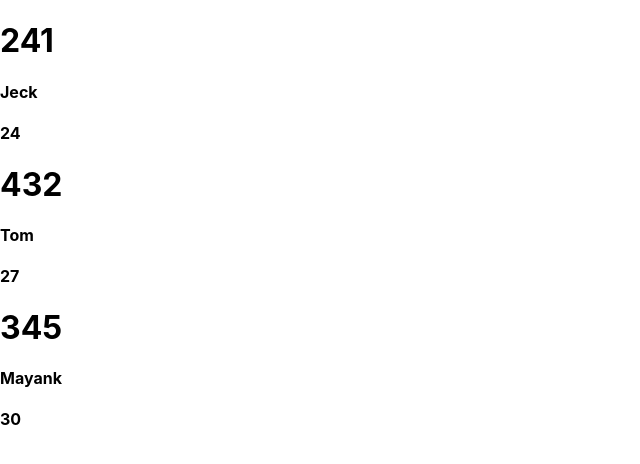
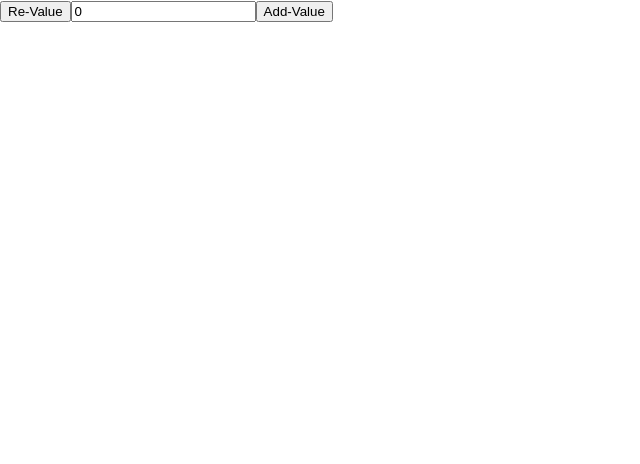
Before and after one commit to rnwsavan/reactproject, a React (Create React App) app: page / in a window 1280 px wide. Shown: the top 464 px of the page, without its empty margins (0-640 px from the left). Built offline with nearby package versions, Linux system fonts and the light colour scheme.

Commit message:
Counter Value

```diff
--- a/src/App.js
+++ b/src/App.js
@@ -12,7 +12,7 @@ import Loading from './component/Load/Loading';
 import Du_Home from './containers/Home/Du_Home';
 import Counter from './containers/Class/Function/Counter';
 
-<Counter/>
+
 
 const HomeWithLoading = Loading(Du_Home)
 
@@ -37,13 +37,16 @@ function App() {
 
   return (
     <>
-    <HomeWithLoading
+    {/* <HomeWithLoading
       TryLoading={loading}
       DimData={data}
-    />
-
+    /> */}
+    <Counter/>
     </>
   );
+
 }
 
+
+
 export default App;
--- a/src/containers/Class/Function/Counter.js
+++ b/src/containers/Class/Function/Counter.js
@@ -3,27 +3,24 @@ import React, { useState } from 'react';
 function Counter(props) {
     const [count, setCount] = useState(0);
 
-    const Addnumber= () => {
+    const AddValue= () => {
         if(count < 10){
             setCount(count + 1);
         }
     };
 
-    const Removenumber = () => {
+    const RemoveValue = () => {
         if(count > 0){
             setCount(count - 1);
         }
     };
     return (
         <div>
-             <button type="btn" onClick={() => Removenumber()}>Remove-num</button>
-            <input type="text" value={count.toLocaleString()} />
-            <h3>
-                {
-                    count.toLocaleString()
-                }
-                </h3>
-            <button type="btn" onClick={() => Addnumber()}>Add-num</button>
+            <button onClick={() => RemoveValue()}>Re-Value</button>
+
+            <input value={count.toLocaleString()} />
+
+            <button onClick={() => AddValue()}>Add-Value</button>
 
         </div>
     );
```
